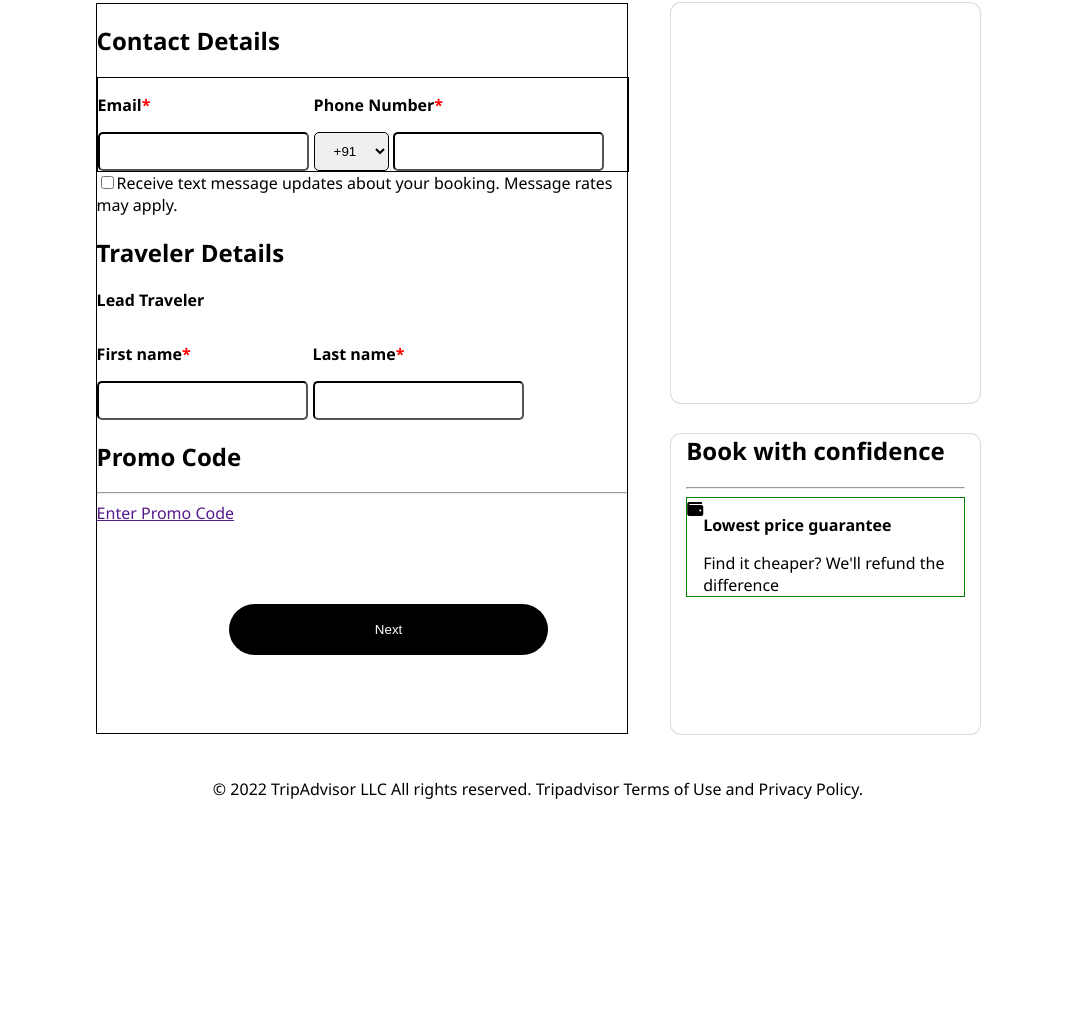
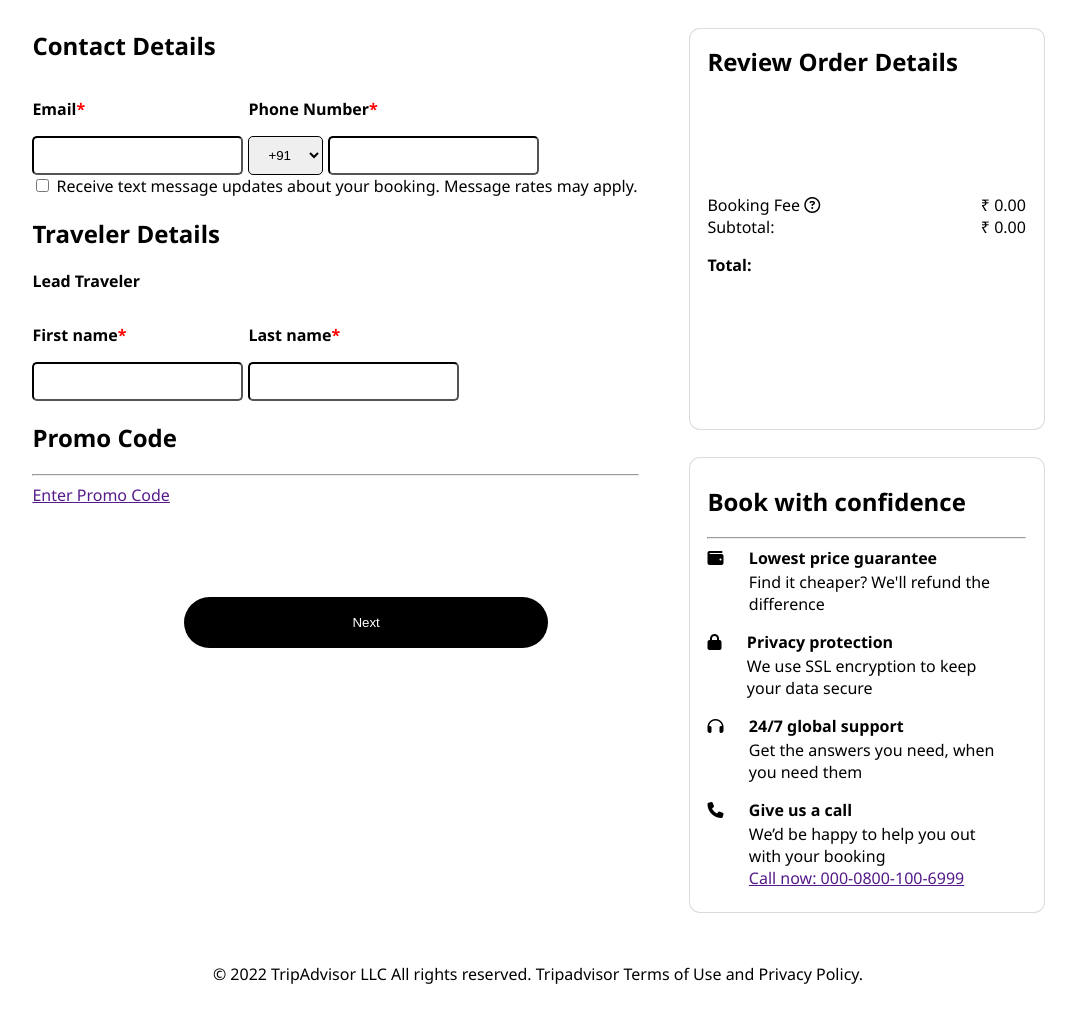
Before and after one commit to dkpradhan99/Trip_Advisor_Clone, a plain HTML site: page payments/travelerDetails.html in a window 1280 px wide. Shown: the part 375-1398 px from the top of the page, without its empty margins (102-1178 px from the left). Before the commit the page ends 1183 px from the top, so only its background shows below. Drawn offline with Linux system fonts and the light colour scheme; files whose address does not match are found by name.

Commit message:
p1 completed

```diff
--- a/payments/scripts/travelerDetails.js
+++ b/payments/scripts/travelerDetails.js
@@ -1,2 +1,26 @@
+let data=JSON.parse(localStorage.getItem("Hotel-Details"))||[];
+let Data=data[0];
+console.log(Data);
+//status bar
 let st1=document.getElementById("st1");
 st1.style.backgroundColor="black"
+
+//appending image
+let ROD1=document.getElementById("ROD1");
+let image=document.createElement("img");
+image.src=Data.Images.two;
+ROD1.append(image)
+
+//appending desription
+let ROD2=document.getElementById("ROD2");
+let title=document.createElement("h4");
+title.innerText=Data.Title;
+title.setAttribute("id","title")
+
+let price=document.createElement("p");
+price.innerText=`Price : ₹${Data.Price} /Night`;
+ROD2.append(title,price);
+
+//updating total price value
+let totalPrice=document.getElementById("totalPrice");
+totalPrice.innerText=`₹${Data.Price.toFixed(2)}`
--- a/payments/styles/LR.css
+++ /dev/null
@@ -1,44 +0,0 @@
-#LR{
-    border: 0px solid black;
-    display: flex;
-    justify-content: space-between;
-    height: auto;
-    margin-top: 5%;
-
-}
-#left{
-    width: 60%;
-    border: 1px solid black;
-}
-#right{
-    width: 35%;
-    border: 0px solid black;
-}
-#reviewDetail{
-    width: 90%;
-    height: 400px;
-    box-shadow: rgba(0, 0, 0, 0.02) 0px 1px 3px 0px, rgba(27, 31, 35, 0.15) 0px 0px 0px 1px;
-    border-radius: 10px;
-    padding-left: 5%;
-    padding-right: 5%;
-}
-#BWC{
-    width: 90%;
-    height: 300px;
-    box-shadow: rgba(0, 0, 0, 0.02) 0px 1px 3px 0px, rgba(27, 31, 35, 0.15) 0px 0px 0px 1px;
-    border-radius: 10px;
-    margin-top: 10%;
-    padding-left: 5%;
-    padding-right: 5%;
-
-}
-.BWC_card{
-    display: flex;
-    border: 1px solid green;
-}
-
-
-#copyright{
-    text-align: center;
-    margin-top: 5%;
-}
--- a/payments/styles/travelerDetails.css
+++ b/payments/styles/travelerDetails.css
@@ -11,7 +11,7 @@ body{
 #main{
     border: 0px solid red;
     height: auto;
-    width: 70%;
+    width: 80%;
     margin: auto;
     margin-top: 20px;
 }
@@ -31,7 +31,7 @@ body{
 }
 #contact{
     width: 100%;
-    border: 1px solid black;
+    border: 0px solid black;
     display: flex;
 }
 #contact>div>input{
@@ -87,7 +87,7 @@ body{
 }
 .statusBox{
     height: 5px;
-    border: 2px solid black;
+    border: 1px solid black;
     width: 100%;
     border-radius: 10px;
 
@@ -104,3 +104,96 @@ p{
 #tdinput>div>input{
     margin-right: 5px;
 }
+#LR{
+    border: 0px solid black;
+    display: flex;
+    justify-content: space-between;
+    height: auto;
+    margin-top: 5%;
+
+}
+#left{
+    width: 60%;
+    border: 0px solid black;
+}
+#right{
+    width: 35%;
+    border: 0px solid black;
+}
+#reviewDetail{
+    width: 90%;
+    height: 400px;
+    box-shadow: rgba(0, 0, 0, 0.02) 0px 1px 3px 0px, rgba(27, 31, 35, 0.15) 0px 0px 0px 1px;
+    border-radius: 10px;
+    padding-left: 5%;
+    padding-right: 5%;
+}
+#rvPara{
+    padding-top: 5%;
+}
+
+#copyright{
+    text-align: center;
+    margin-top: 5%;
+    margin-bottom: 10%;
+}
+#ROD{
+    display: flex;
+    justify-content: space-between;
+    border: 0px solid red;
+    height: auto;
+    margin-bottom: 30%;
+}
+#ROD1{
+    border: 0px solid red;
+    width: 30%;
+    height: 50%;
+
+}
+#ROD1>img{
+    width: 100%;
+    height: 100%;
+
+}
+#ROD2{
+    border: 0px solid red;
+    width:65% ;
+}
+.bookingFee{
+    display: flex;
+    justify-content: space-between;
+}
+#title{
+    margin-top: 0px;
+    border: 0px solid teal;
+}
+
+#BWC{
+    box-shadow: rgba(0, 0, 0, 0.02) 0px 1px 3px 0px, rgba(27, 31, 35, 0.15) 0px 0px 0px 1px;
+    border: 0px solid black;
+    height: auto;
+    border-radius: 10px;
+    padding-top: 2%;
+    padding-bottom: 2%;
+    margin-top: 8%;
+}
+#BWC>div{
+    width: 90%;
+    margin: auto;
+}
+.lowestPrice{
+    border: 0px solid green;
+    display: flex;
+    margin-bottom: 5%;
+}
+.lowestPrice>div{
+border: 0px solid black;
+margin-right: 8%;
+}
+.lowestPrice+div>i{
+    size: 20px;
+}
+.lowestPrice>div>p{
+    margin-top: 0px;
+    margin-bottom: 2px;
+}
--- a/payments/travelerDetails.html
+++ b/payments/travelerDetails.html
@@ -8,7 +8,6 @@
     <title>Document</title>
     <script src="https://kit.fontawesome.com/290605cd52.js" crossorigin="anonymous"></script>
     <link rel="stylesheet" href="./styles/travelerDetails.css">
-    <link rel="stylesheet" href="./styles/LR.css">
 </head>
 
 <body>
@@ -60,7 +59,8 @@
                     </div>
 
                 </div>
-                <input type="checkbox"><span>Receive text message updates about your booking. Message rates may apply.</span>
+                <input type="checkbox">
+                <p1>Receive text message updates about your booking. Message rates may apply.</p1>
                 <h2>Traveler Details</h2>
                 <p>Lead Traveler</p>
 
@@ -88,22 +88,87 @@
 
             <div id="right">
                 <div id="reviewDetail">
+                    <h2 id="rvPara">Review Order Details</h2>
+                    <!--ROD=revie order details-->
+                    <div id="ROD">
+                        <div id="ROD1">
+
+                        </div>
+                        <div id="ROD2">
+
+                        </div>
+                    </div>
+
+                    <div class="bookingFee">
+                        <div>
+                            <p1>Booking Fee <i class="fa-regular fa-circle-question"></i></p1>
+                        </div>
+                        <div>
+                            <p1>₹ 0.00</p1>
+                        </div>
+                    </div>
+                    <div class="bookingFee">
+                        <div>
+                            <p1>Subtotal:</p1>
+                        </div>
+                        <div>
+                            <p1>₹ 0.00</p1>
+                        </div>
+                    </div>
+                    <div class="bookingFee">
+                        <div>
+                            <p>Total:</p>
+                        </div>
+                        <div>
+                            <p id="totalPrice"></p>
+                        </div>
+                    </div>
 
                 </div>
                 <!--BWC= Book with confiedence div-->
                 <div id="BWC">
-                    <h2>Book with confidence</h2>
-                    <hr>
+                    <div>
+                        <h2>Book with confidence</h2>
+                        <hr>
+                        <div class="lowestPrice">
+                            <div><i class="fa-solid fa-wallet"></i></div>
+                            <div>
+                                <p>Lowest price guarantee</p>
+                                <p1>Find it cheaper? We'll refund the difference</p1>
+                            </div>
 
-                    <div class="BWC_card">
-                        <div class="BWC_card_left">
-                            <i class="fa-solid fa-wallet"></i>
                         </div>
-                        <div class="BWC_card_right">
-                            <p>Lowest price guarantee</p>
-                            <p1>Find it cheaper? We'll refund the difference</p1>
+                        <div class="lowestPrice">
+                            <div><i class="fa-solid fa-lock"></i></div>
+                            <div>
+                                <p>Privacy protection</p>
+                                <p1>We use SSL encryption to keep your data secure</p1>
+                            </div>
+
                         </div>
+                        <div class="lowestPrice">
+                            <div><i class="fa-sharp fa-solid fa-headphones"></i></div>
+                            <div>
+                                <p>24/7 global support</p>
+                                <p1>Get the answers you need, when you need them</p1>
+                            </div>
+
+                        </div>
+                        <div class="lowestPrice">
+                            <div><i class="fa-solid fa-phone"></i></div>
+                            <div>
+                                <p>Give us a call</p>
+                                <p1>We’d be happy to help you out with your booking</p1><br>
+                                <p1><a href="">Call now: 000-0800-100-6999</a></p1>
+                            </div>
+
+                        </div>
+
+
                     </div>
+
+
+
                 </div>
 
             </div>
```
Also changed, not shown: Homepage/index.html (+2 -2 lines).
